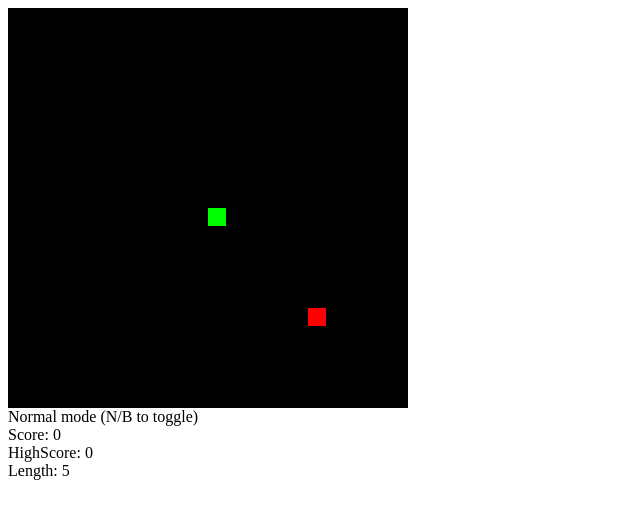
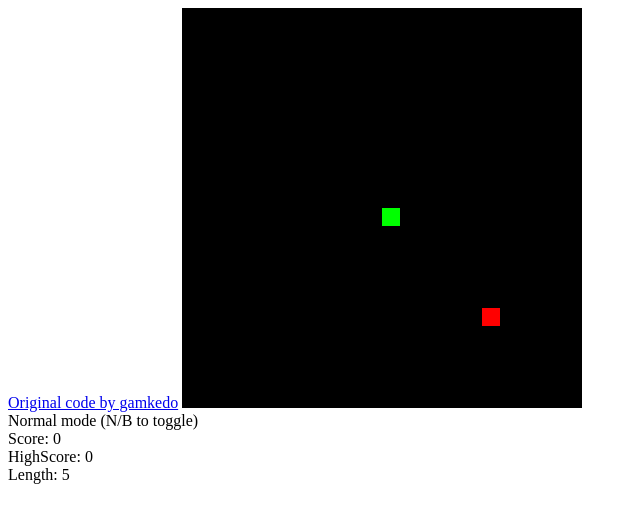
Before and after one commit to scriptkraft/snake, a plain HTML site: page index.html in a window 1280 px wide. Shown: the whole page, without its empty margins (0-640 px from the left). Drawn offline with Linux system fonts and the light colour scheme.

Commit message:
Update index.html

```diff
--- a/index.html
+++ b/index.html
@@ -1,4 +1,5 @@
-<!--src:Coding "Snake" in 4 min 30 sec (plain browser JavaScript)(https://www.youtube.com/watch?v=xGmXxpIj6vs)-->
+<!--src:Coding "Snake" in 4 min 30 sec (plain browser JavaScript)(https://pastebin.com/Z3zhb7cY)-->
+<a href="https://www.youtube.com/watch?v=xGmXxpIj6vs">Original code by gamkedo</a>
 <canvas id="gc" width="400" height="400"></canvas>
 <div>
     <span id="statusDiv"></span>
```
